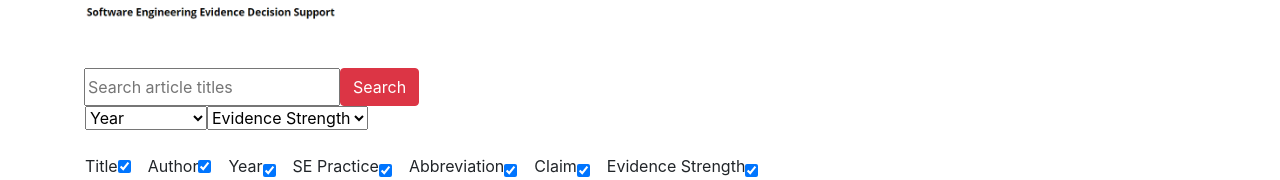
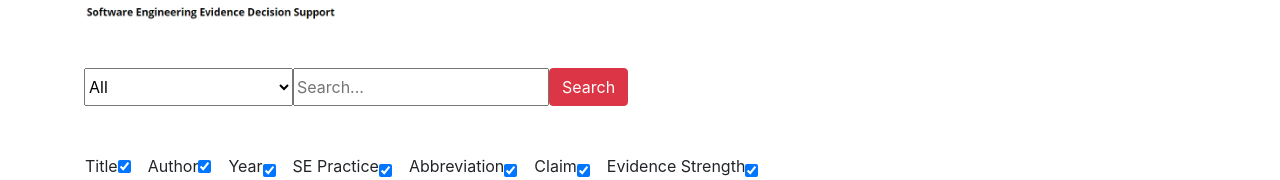
Before and after one commit to iCheeksi/SEEDS_powerPuffGirls, a React (Create React App) app in the folder register/: page / in a window 1280 px wide. Shown: the part 234-414 px from the top of the page. Built offline with nearby package versions, Linux system fonts and the light colour scheme; no server answers.

Commit message:
New search bar format.

```diff
--- a/register/src/components/search.js
+++ b/register/src/components/search.js
@@ -5,13 +5,23 @@ const SearchBar = () => (
       <span className="visually-hidden"> </span>
     </label>
     <div class="input-group-append">
+      <select name="searchField" id="searchField">
+        <option value="All">All</option>
+        <option value="Title">Article Title</option>
+        <option value="Author">Author</option>
+        <option value="Year">Year</option>
+        <option value="SEPrac">SE Practice</option>
+        <option value="SEAbb">SE Practice Abbreviation</option>
+        <option value="Claim">Claim</option>
+        <option value="EvStr">Evidence Strength</option>
+      </select>
       <input
         //class="form-control"
         aria-label="Default"
         type="text"
         id="header-search"
-        placeholder="Search article titles"
-        name="s"
+        placeholder="Search..."
+        name="search"
       />
       <button class="btn btn-danger" type="submit">
         Search
--- a/register/src/components/searchtable.js
+++ b/register/src/components/searchtable.js
@@ -10,57 +10,42 @@ import logo from "./SEEDSlogo.png";
 let posts = [];
 let filteredPosts = [];
 
-const filterPosts = (articles, query) => {
-  if (!query) {
+const filterPosts = (articles, search, searchField) => {
+  if (!search) {
     return articles;
   }
 
   return articles.filter((articles) => {
-    const articleName = articles.title.toLowerCase();
-    return articleName.includes(query);
+    const searchTerm = search.toLowerCase()
+    switch(searchField) {
+      case "Title":
+        const title = articles.title.toLowerCase()
+        return title.includes(searchTerm)
+      case "Author":
+        const author = articles.author.toLowerCase()
+        return author.includes(searchTerm)
+      case "Year":
+        const year = articles.year
+        return year.includes(searchTerm)
+      case "SEPrac":
+        const SEPrac = articles.sePracticeFull.toLowerCase()
+        return SEPrac.includes(searchTerm)
+      case "SEAbb":
+        const SEAbb = articles.sePracticeShort.toLowerCase()
+        return SEAbb.includes(searchTerm)
+      case "Claim":
+        const claim = articles.claim.toLowerCase()
+        return claim.includes(searchTerm)
+      case "EvStr":
+        const evStr = articles.evidenceStrength.toLowerCase()
+        return evStr.includes(searchTerm)
+      default: //ALL
+        const full = articles.title.toLowerCase() +  articles.author.toLowerCase() + articles.year
+          + articles.sePracticeFull.toLowerCase() + articles.sePracticeShort.toLowerCase() + articles.claim.toLowerCase()
+          + articles.evidenceStrength.toLowerCase()
+        return full.includes(searchTerm);
+    }
   });
-};
-
-const filterStrengthPosts = (articles, index) => {
-  if (index === "Evidence Strength") {
-    return articles;
-  }
-
-  return articles.filter((articles) => {
-    const articleStrength = articles.evidenceStrength;
-    return articleStrength.includes(index);
-  });
-};
-
-const filterYearPosts = (articles, index) => {
-  var year = new Date().getFullYear();
-  if (index === "Year") {
-    return articles;
-  } else if (index === "Last 5 Years") {
-    return articles.filter((articles) => {
-      const articleYear = articles.year;
-      if (articleYear < year && articleYear >= year - 5) {
-        return articleYear;
-      }
-      return articleYear.includes(index);
-    });
-  } else if (index === "Last 10 Years") {
-    return articles.filter((articles) => {
-      const articleYear = articles.year;
-      if (articleYear < year && articleYear >= year - 10) {
-        return articleYear;
-      }
-      return articleYear.includes(index);
-    });
-  } else if (index === "Last 15 Years") {
-    return articles.filter((articles) => {
-      const articleYear = articles.year;
-      if (articleYear < year && articleYear >= year - 15) {
-        return articleYear;
-      }
-      return articleYear.includes(index);
-    });
-  }
 };
 
 class SearchTable extends Component {
@@ -79,8 +64,6 @@ class SearchTable extends Component {
       claimSelected: true,
       evidenceStrength: true,
     };
-    this.optionSelect = this.optionSelect.bind(this);
-    this.yearSelect = this.yearSelect.bind(this);
   }
   handleInputChange(value) {
     this.setState({ titleSelected: !this.state.titleSelected });
@@ -112,18 +95,6 @@ class SearchTable extends Component {
   componentDidMount = () => {
     this.getArticles();
   };
-  optionSelect(event) {
-    var index = event.target.options[event.target.selectedIndex].text;
-    this.setState({
-      strengthLevel: index,
-    });
-  }
-  yearSelect(event) {
-    var index = event.target.options[event.target.selectedIndex].text;
-    this.setState({
-      yearLevel: index,
-    });
-  }
   render() {
     const {
       titleSelected,
@@ -174,13 +145,9 @@ class SearchTable extends Component {
     ];
 
     const { search } = window.location;
-    const query = new URLSearchParams(search).get("search");
-    filteredPosts = filterPosts(posts, query);
-    filteredPosts = filterStrengthPosts(
-      filteredPosts,
-      this.state.strengthLevel
-    );
-    filteredPosts = filterYearPosts(filteredPosts, this.state.yearLevel);
+    const searchTerm = new URLSearchParams(search).get("search");
+    const searchField = new URLSearchParams(search).get("searchField");
+    filteredPosts = filterPosts(posts, searchTerm, searchField);
 
     return (
       <div>
@@ -199,18 +166,6 @@ class SearchTable extends Component {
           </div>
           <br></br>
           <Search />
-          <select name="Year" id="Year" onChange={this.yearSelect}>
-            <option value>Year</option>
-            <option value>Last 5 Years</option>
-            <option value>Last 10 Years</option>
-            <option value>Last 15 Years</option>
-          </select>
-          <select name="Evidence" id="Evidence" onChange={this.optionSelect}>
-            <option value>Evidence Strength</option>
-            <option value>Strongly Support</option>
-            <option value>Strongly Agree</option>
-            <option value>Strongly Against</option>
-          </select>
           <br></br>
         </div>
         <br></br>
```
